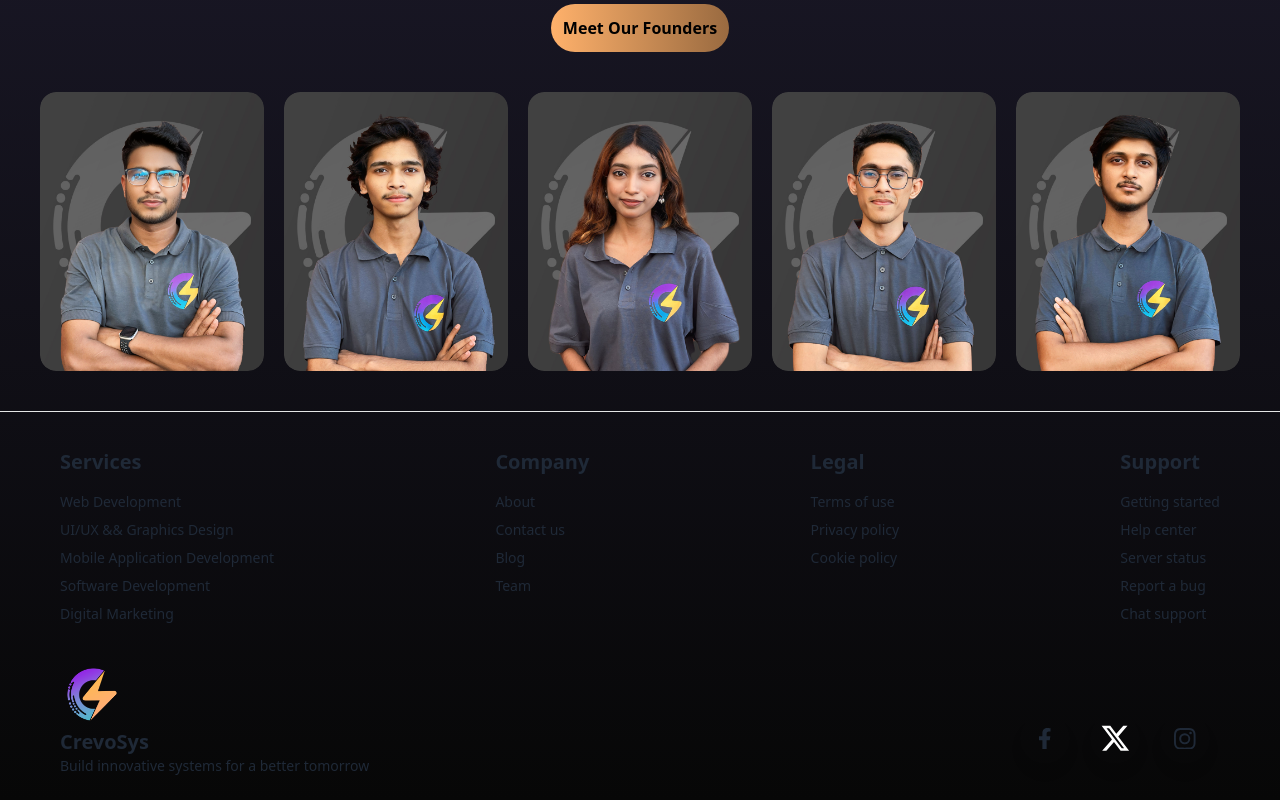
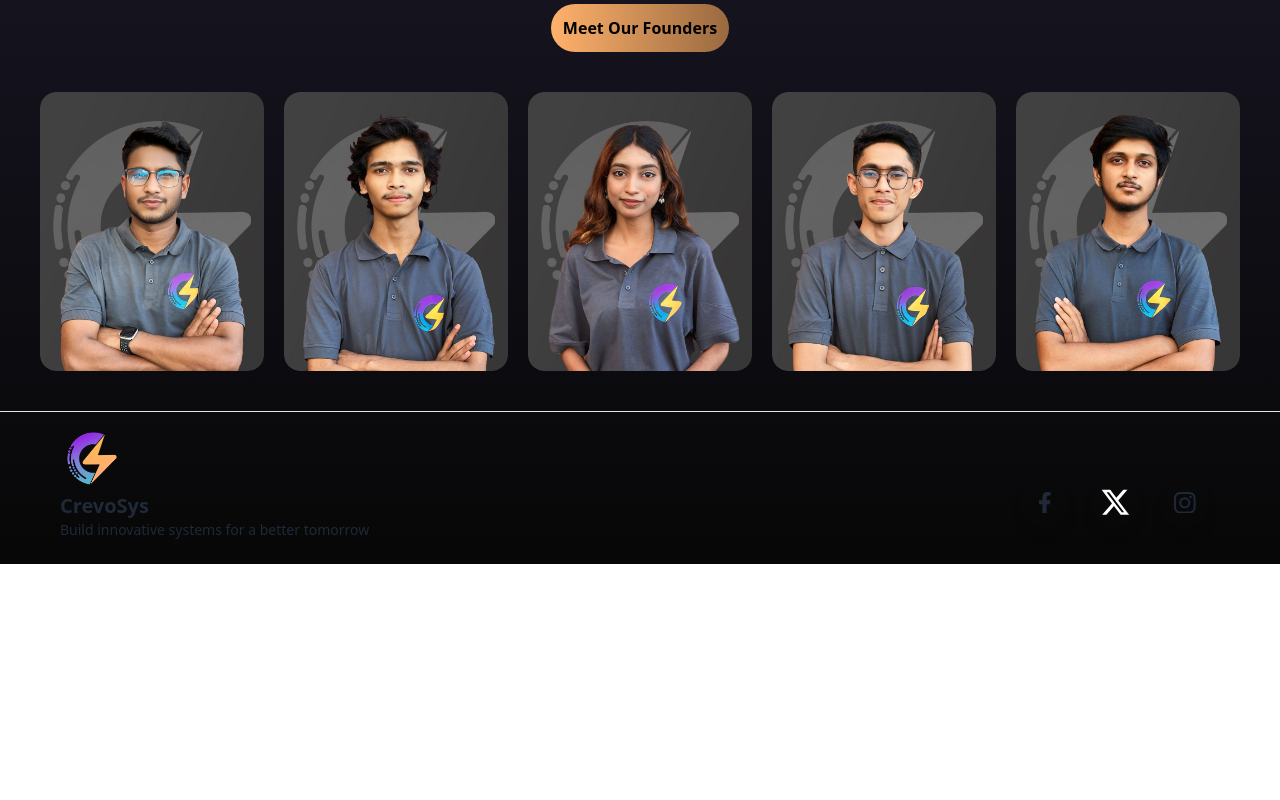
Before and after one commit to sahidDev09/CrevoSys, a React (Vite) app: page / in a window 1280 px wide. Shown: the part 534-1334 px from the top of the page. After the commit the page ends 1098 px from the top, so only its background shows below. Built offline with nearby package versions, Linux system fonts and the light colour scheme.

Commit message:
fix footer

```diff
--- a/src/components/Footer.jsx
+++ b/src/components/Footer.jsx
@@ -3,46 +3,6 @@ import './style.css';
 const Footer = () => {
     return (
       <footer className="footer flex flex-col text-base-content border-base-300 border-t px-10 py-4">
-        <div class="flex w-full justify-between px-5 pt-5">
-            <div class="flex flex-col space-y-4">
-                <h2 class="font-bold text-xl">Services</h2>
-                <ul class="space-y-2">
-                <li><a href="#" class="hover:underline">Web Development</a></li>
-                <li><a href="#" class="hover:underline">UI/UX && Graphics Design</a></li>
-                <li><a href="#" class="hover:underline">Mobile Application Development</a></li>
-                <li><a href="#" class="hover:underline">Software Development</a></li>
-                <li><a href="#" class="hover:underline">Digital Marketing</a></li>
-                </ul>
-            </div>
-            <div class="flex flex-col space-y-4">
-                <h2 class="font-bold text-xl">Company</h2>
-                <ul class="space-y-2">
-                <li><a href="#" class="hover:underline">About</a></li>
-                    <li><a href="#" class="hover:underline">Contact us</a></li>
-                    <li><a href="#" class="hover:underline">Blog</a></li>
-                    <li><a href="#" class="hover:underline">Team</a></li>
-                </ul>
-            </div>
-            <div class="flex flex-col space-y-4">
-                <h2 class="font-bold text-xl">Legal</h2>
-                <ul class="space-y-2">
-                    <li><a href="#" class="hover:underline">Terms of use</a></li>
-                    <li><a href="#" class="hover:underline">Privacy policy</a></li>
-                    <li><a href="#" class="hover:underline">Cookie policy</a></li>
-                </ul>
-            </div>
-
-            <div class="flex flex-col space-y-4">
-                <h2 class="font-bold text-xl">Support</h2>
-                <ul class="space-y-2">
-                    <li><a href="#" class="hover:underline">Getting started</a></li>
-                    <li><a href="#" class="hover:underline">Help center</a></li>
-                    <li><a href="#" class="hover:underline">Server status</a></li>
-                    <li><a href="#" class="hover:underline">Report a bug</a></li>
-                    <li><a href="#" class="hover:underline">Chat support</a></li>
-                </ul>
-            </div>
-        </div>
 
         <div className="flex justify-between px-5 w-full">
             <div className="grid-flow-col items-center">
```
